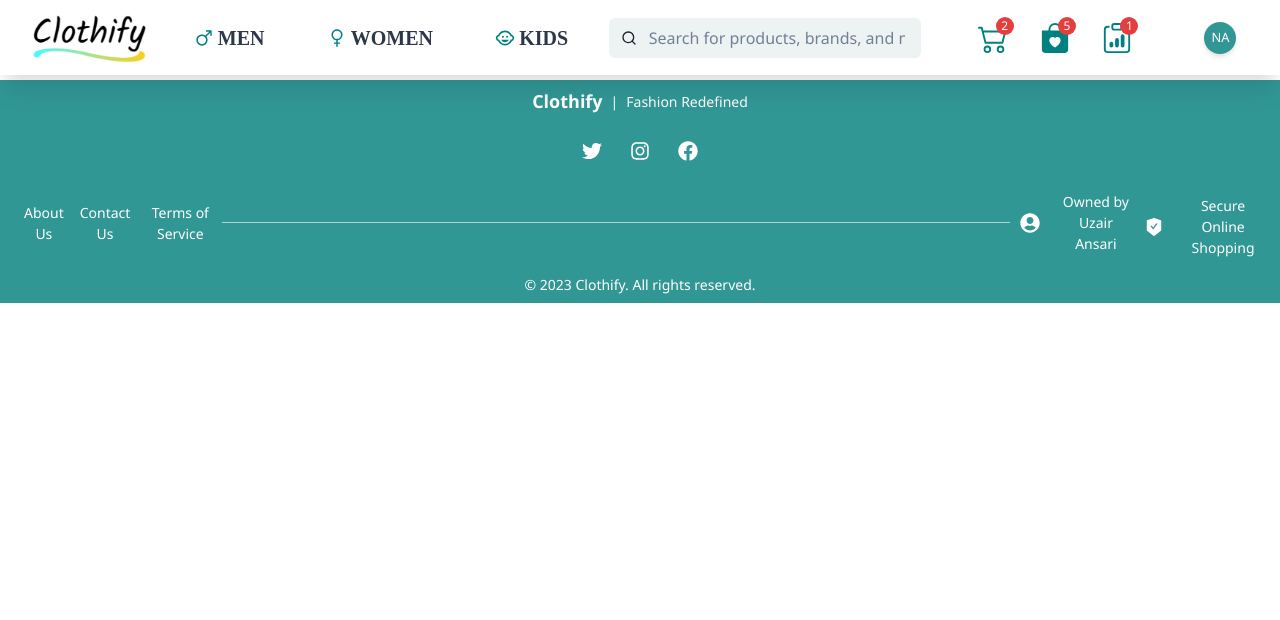
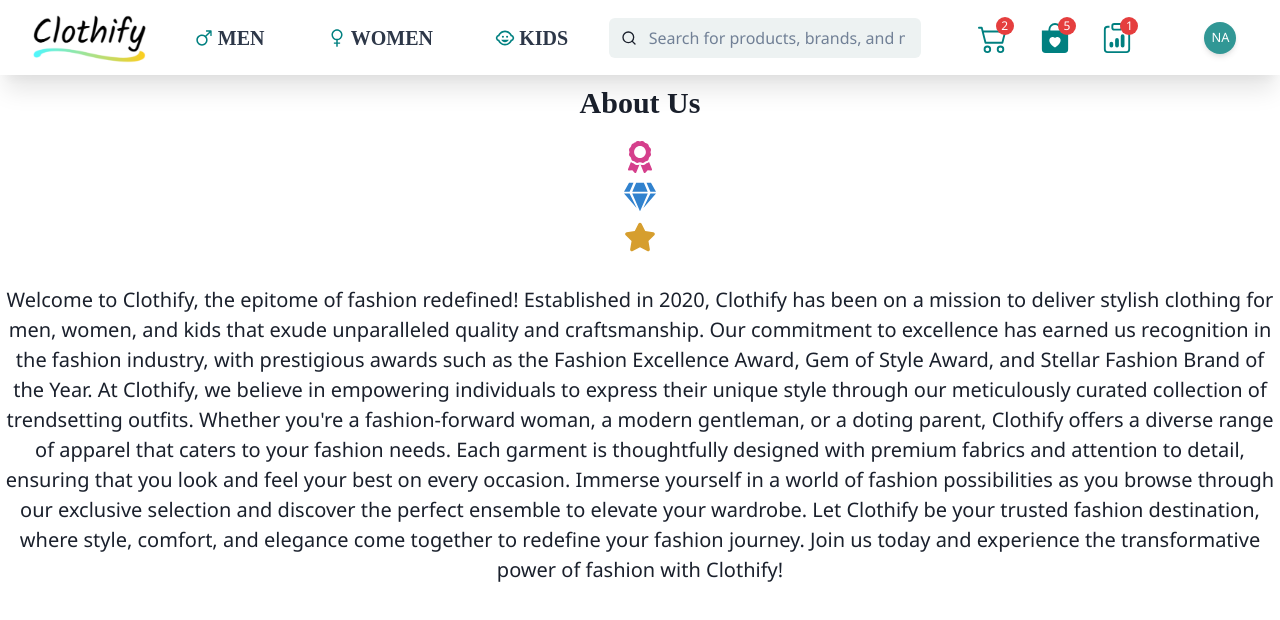
Before and after one commit to uzairansari11/Clothify, a React (Create React App) app in the folder Frontend/clothify/: page /about in a window 1280 px wide. Shown: the top 620 px of the page. Built offline with nearby package versions, Linux system fonts and the light colour scheme.

Commit message:
make changers in routin add cart page

```diff
--- a/Frontend/clothify/src/App.js
+++ b/Frontend/clothify/src/App.js
@@ -4,16 +4,19 @@ import Navbar from "./components/navbar/Navbar";
 
 import Routing from "./routing/Routing";
 import Footer from "./components/footer/Footer";
+import { useLocation, useParams } from "react-router-dom";
 
 function App() {
+  const location = useLocation();
+
   return (
     <div className="App">
       <Navbar />
-      <Box mt={{ base: 10, md:20 }}>
+      <Box mt={{ base: 10, md: 20 }}>
         {" "}
         <Routing />
       </Box>
-      <Footer />
+      {!location.pathname == "/cart" ? <Footer /> : ""}
     </div>
   );
 }
--- a/Frontend/clothify/src/components/footer/Footer.jsx
+++ b/Frontend/clothify/src/components/footer/Footer.jsx
@@ -13,10 +13,17 @@ import {
   FaInstagram,
   FaFacebook,
   FaUserCircle,
+  FaWhatsapp,
 } from "react-icons/fa";
 import { AiFillSafetyCertificate } from "react-icons/ai";
+import { motion } from "framer-motion";
 
 const Footer = () => {
+  const hoverEffect = {
+    scale: 1.1,
+    transition: { duration: 0.2 },
+  };
+
   return (
     <Box
       bg="teal.500"
@@ -25,11 +32,19 @@ const Footer = () => {
       px={4}
       textAlign="center"
       fontSize="sm"
+
+      bottom={0}
+      width="100%"
     >
       <Flex justifyContent="center" alignItems="center" mb={4}>
-        <Text fontWeight="bold" fontSize="lg" mr={2}>
+        <motion.Text
+          fontWeight="bold"
+          fontSize="lg"
+          mr={2}
+          whileHover={hoverEffect}
+        >
           Clothify
-        </Text>
+        </motion.Text>
         <Text>|</Text>
         <Text ml={2}>Fashion Redefined</Text>
       </Flex>
@@ -46,6 +61,7 @@ const Footer = () => {
             variant="ghost"
             fontSize="20px"
             mx={1}
+            whileHover={hoverEffect}
           />
         </Tooltip>
         <Tooltip label="Instagram" hasArrow placement="top">
@@ -60,6 +76,7 @@ const Footer = () => {
             variant="ghost"
             fontSize="20px"
             mx={1}
+            whileHover={hoverEffect}
           />
         </Tooltip>
         <Tooltip label="Facebook" hasArrow placement="top">
@@ -74,17 +91,33 @@ const Footer = () => {
             variant="ghost"
             fontSize="20px"
             mx={1}
+            whileHover={hoverEffect}
+          />
+        </Tooltip>
+        <Tooltip label="WhatsApp" hasArrow placement="top">
+          <IconButton
+            as="a"
+            href="https://wa.me/7271880500" // Replace with your WhatsApp number
+            target="_blank"
+            rel="noopener noreferrer"
+            aria-label="WhatsApp"
+            icon={<FaWhatsapp />}
+            colorScheme="white"
+            variant="ghost"
+            fontSize="20px"
+            mx={1}
+            whileHover={hoverEffect}
           />
         </Tooltip>
       </Flex>
       <Flex justifyContent="center" alignItems="center" mb={4}>
-        <Link href="/about" mx={2} color="white">
+        <Link href="/about" mx={2} color="white" _hover={{ cursor: "pointer" }}>
           About Us
         </Link>
-        <Link href="/contact" mx={2} color="white">
+        <Link href="/contact" mx={2} color="white" whileHover={hoverEffect}>
           Contact Us
         </Link>
-        <Link href="/terms" mx={2} color="white">
+        <Link href="/terms" mx={2} color="white" whileHover={hoverEffect}>
           Terms of Service
         </Link>
         <Divider my={2} borderColor="white" />
@@ -98,6 +131,7 @@ const Footer = () => {
               variant="ghost"
               fontSize="20px"
               mr={2}
+              whileHover={hoverEffect}
             />
           </Tooltip>
           <Text>Owned by Uzair Ansari</Text>
@@ -112,6 +146,7 @@ const Footer = () => {
               variant="ghost"
               fontSize="20px"
               mr={2}
+              whileHover={hoverEffect}
             />
           </Tooltip>
           <Text>Secure Online Shopping</Text>
--- /dev/null
+++ b/Frontend/clothify/src/pages/About.jsx
@@ -0,0 +1,85 @@
+import React from "react";
+import { Box, Text, Flex, VStack, Icon } from "@chakra-ui/react";
+import { motion } from "framer-motion";
+import { FaAward, FaGem, FaStar } from "react-icons/fa";
+
+const AboutPage = () => {
+  const fadeIn = {
+    hidden: { opacity: 0 },
+    visible: { opacity: 1 },
+  };
+
+  const slideIn = {
+    hidden: { y: -100 },
+    visible: { y: 0 },
+  };
+
+  return (
+    <Box>
+      <motion.div
+        initial="hidden"
+        animate="visible"
+        variants={fadeIn}
+        transition={{ duration: 1 }}
+      >
+        <Text
+          fontSize="3xl"
+          textAlign="center"
+          mb={4}
+          fontFamily={"cursive"}
+          fontWeight={"extrabold"}
+        >
+          About Us
+        </Text>
+      </motion.div>
+
+      <motion.div
+        initial="hidden"
+        animate="visible"
+        variants={slideIn}
+        transition={{ duration: 1 }}
+      >
+        <Box mb={8}>
+          <Flex justifyContent="center">
+            <VStack spacing={2}>
+              <Icon as={FaAward} boxSize={8} color="pink.500" />
+              <Icon as={FaGem} boxSize={8} color="blue.500" />
+              <Icon as={FaStar} boxSize={8} color="yellow.500" />
+            </VStack>
+          </Flex>
+        </Box>
+      </motion.div>
+
+      <motion.div
+        initial="hidden"
+        animate="visible"
+        variants={fadeIn}
+        transition={{ duration: 1 }}
+      >
+        <Text fontSize="xl" textAlign="center" mb={8}>
+          Welcome to Clothify, the epitome of fashion redefined! Established in
+          2020, Clothify has been on a mission to deliver stylish clothing for
+          men, women, and kids that exude unparalleled quality and
+          craftsmanship. Our commitment to excellence has earned us recognition
+          in the fashion industry, with prestigious awards such as the Fashion
+          Excellence Award, Gem of Style Award, and Stellar Fashion Brand of the
+          Year. At Clothify, we believe in empowering individuals to express
+          their unique style through our meticulously curated collection of
+          trendsetting outfits. Whether you're a fashion-forward woman, a modern
+          gentleman, or a doting parent, Clothify offers a diverse range of
+          apparel that caters to your fashion needs. Each garment is
+          thoughtfully designed with premium fabrics and attention to detail,
+          ensuring that you look and feel your best on every occasion. Immerse
+          yourself in a world of fashion possibilities as you browse through our
+          exclusive selection and discover the perfect ensemble to elevate your
+          wardrobe. Let Clothify be your trusted fashion destination, where
+          style, comfort, and elegance come together to redefine your fashion
+          journey. Join us today and experience the transformative power of
+          fashion with Clothify!
+        </Text>
+      </motion.div>
+    </Box>
+  );
+};
+
+export default AboutPage;
--- /dev/null
+++ b/Frontend/clothify/src/pages/Cart.jsx
@@ -0,0 +1,94 @@
+import React from "react";
+import {
+  Box,
+  Heading,
+  Text,
+  Divider,
+  Flex,
+  Image,
+  Button,
+  IconButton,
+} from "@chakra-ui/react";
+import { FaPlus, FaMinus, FaTrash } from "react-icons/fa";
+
+const CartPage = () => {
+  const cartItems = [
+    // Sample cart items
+    // ...
+  ];
+
+  const handleIncreaseQuantity = (itemId) => {
+    // Handle logic to increase item quantity
+  };
+
+  const handleDecreaseQuantity = (itemId) => {
+    // Handle logic to decrease item quantity
+  };
+
+  const handleRemoveItem = (itemId) => {
+    // Handle logic to remove item from cart
+  };
+
+  return (
+    <Box p={4}>
+      <Heading as="h1" mb={4}>
+        Your Cart
+      </Heading>
+      {cartItems.map((item) => (
+        <Box
+          key={item.id}
+          mb={4}
+          p={4}
+          bg="white"
+          borderRadius="md"
+          display={{ md: "flex" }}
+          alignItems={{ md: "center" }}
+        >
+          <Image
+            src={item.image}
+            alt={item.name}
+            width={{ base: "80px", md: "100px" }}
+            mr={{ md: 4 }}
+          />
+          <Flex direction="column" flex="1">
+            <Text fontWeight="bold" mb={2}>
+              {item.name}
+            </Text>
+            <Text mb={2}>{item.price}</Text>
+            <Flex alignItems="center">
+              <IconButton
+                aria-label="Decrease Quantity"
+                icon={<FaMinus />}
+                onClick={() => handleDecreaseQuantity(item.id)}
+                mr={2}
+              />
+              <Text mx={2}>{item.quantity}</Text>
+              <IconButton
+                aria-label="Increase Quantity"
+                icon={<FaPlus />}
+                onClick={() => handleIncreaseQuantity(item.id)}
+                mr={2}
+              />
+              <IconButton
+                aria-label="Remove Item"
+                icon={<FaTrash />}
+                onClick={() => handleRemoveItem(item.id)}
+              />
+            </Flex>
+          </Flex>
+        </Box>
+      ))}
+      <Divider my={4} />
+      <Flex justifyContent="space-between" alignItems="center">
+        <Text fontWeight="bold">Total:</Text>
+        <Text fontWeight="bold">$44.98</Text>{" "}
+        {/* Calculate the total price dynamically */}
+      </Flex>
+      <Button colorScheme="teal" size="lg" mt={4} width="100%">
+        Proceed to Checkout
+      </Button>
+    </Box>
+  );
+};
+
+export default CartPage;
--- a/Frontend/clothify/src/routing/Routing.jsx
+++ b/Frontend/clothify/src/routing/Routing.jsx
@@ -3,6 +3,8 @@ import Login from "../pages/Login";
 import Signup from "../pages/Signup";
 import Home from "../components/Product";
 import SingleProduct from "../pages/SingleProduct";
+import AboutPage from "../pages/About";
+import CartPage from "../pages/Cart";
 
 const Routing = () => {
   return (
@@ -11,6 +13,8 @@ const Routing = () => {
       <Route path="/product/:id" element={<SingleProduct />} />
       <Route path="/signup" element={<Signup />} />
       <Route path="/login" element={<Login />} />
+      <Route path="/about" element={<AboutPage />} />
+      <Route path="/cart" element={<CartPage />} />
     </Routes>
   );
 };
```
Also changed, not shown: Frontend/clothify/public/images/about.jpg (added).
